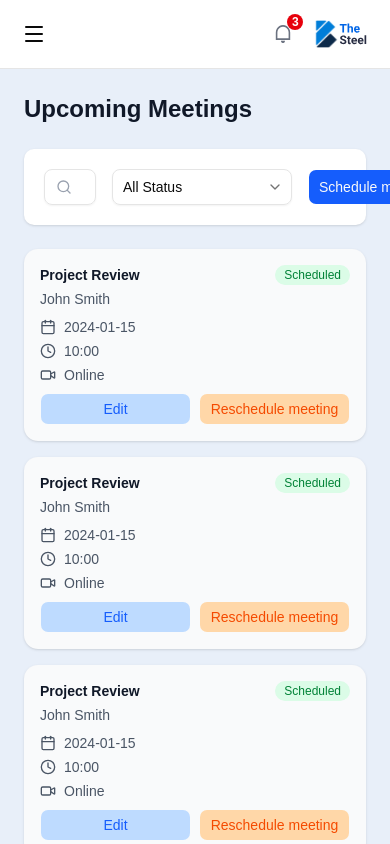
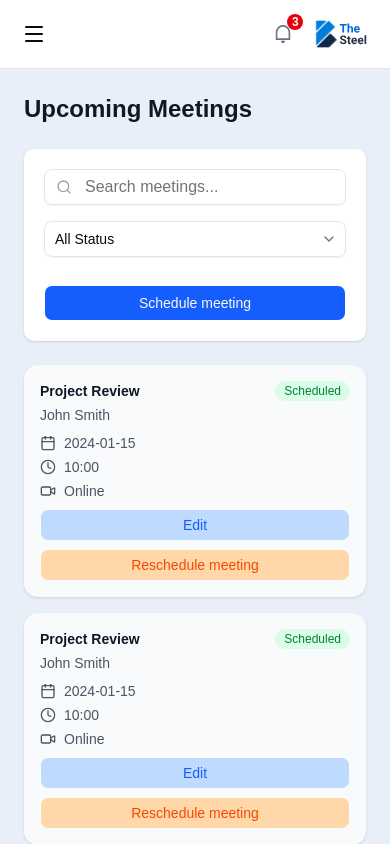
Before and after one commit to react6-flyweis/the-steel-admin, a React (Vite) app: page /customers/meetings in a window 390 px wide. Built offline with nearby package versions, Linux system fonts and the light colour scheme.

Commit message:
fix: enhance layout and responsiveness in meetings and schedule meeting pages

```diff
--- a/src/pages/customers/meetings.tsx
+++ b/src/pages/customers/meetings.tsx
@@ -138,25 +138,25 @@ export default function Meetings() {
   return (
     <div className="p-6 space-y-6">
       {/* Header */}
-      <div className="flex items-center justify-between">
+      <div className="flex flex-col sm:flex-row items-start sm:items-center justify-between gap-4">
         <h1 className="text-2xl font-bold text-gray-900">Upcoming Meetings</h1>
       </div>
 
       {/* Search and Filters */}
-      <div className="flex  items-center gap-4 bg-white p-5 rounded-lg shadow">
-        <div className="flex flex-1 gap-4">
-          <div className="relative flex-1 max-w-sm">
+      <div className="flex flex-col sm:flex-row items-start sm:items-center gap-4 bg-white p-5 rounded-lg shadow">
+        <div className="flex flex-col sm:flex-row flex-1 gap-4 w-full">
+          <div className="relative flex-1 w-full sm:max-w-sm">
             <Search className="absolute left-3 top-1/2 -translate-y-1/2 h-4 w-4 text-gray-400" />
             <Input
               placeholder="Search meetings..."
               value={searchQuery}
               onChange={(e) => setSearchQuery(e.target.value)}
-              className="pl-10"
+              className="pl-10 w-full"
             />
           </div>
 
           <Select value={statusFilter} onValueChange={setStatusFilter}>
-            <SelectTrigger className="w-45">
+            <SelectTrigger className="w-full sm:w-48">
               <SelectValue placeholder="All Status" />
             </SelectTrigger>
             <SelectContent>
@@ -168,7 +168,7 @@ export default function Meetings() {
         </div>
 
         <Button
-          className="bg-blue-600 hover:bg-blue-700"
+          className="bg-blue-600 hover:bg-blue-700 mt-3 sm:mt-0 w-full sm:w-auto"
           onClick={() => navigate("/customers/meetings/schedule")}
         >
           Schedule meeting
@@ -176,7 +176,7 @@ export default function Meetings() {
       </div>
 
       {/* Meetings Grid */}
-      <div className="grid grid-cols-1 md:grid-cols-2 lg:grid-cols-3 gap-4">
+      <div className="grid grid-cols-1 md:grid-cols-2 xl:grid-cols-3 gap-4">
         {filteredMeetings.map((meeting) => (
           <Card
             key={meeting.id}
@@ -212,11 +212,10 @@ export default function Meetings() {
             </div>
 
             {/* Action Buttons */}
-            <div className="flex gap-2">
+            <div className="flex flex-col sm:flex-row gap-2">
               <Button
-                // variant="outline"
                 size="sm"
-                className="flex-1 bg-blue-200 text-blue-600  hover:bg-blue-100 hover:text-blue-700"
+                className="w-full sm:flex-1 bg-blue-200 text-blue-600 hover:bg-blue-100 hover:text-blue-700"
                 onClick={() =>
                   navigate(`/customers/meetings/reschedule/${meeting.id}`)
                 }
@@ -224,9 +223,8 @@ export default function Meetings() {
                 Edit
               </Button>
               <Button
-                // variant="outline"
                 size="sm"
-                className="flex-1 bg-orange-200 text-orange-600  hover:bg-orange-100 hover:text-orange-700"
+                className="w-full sm:flex-1 bg-orange-200 text-orange-600 hover:bg-orange-100 hover:text-orange-700"
                 onClick={() =>
                   navigate(`/customers/meetings/reschedule/${meeting.id}`)
                 }
--- a/src/pages/customers/schedule-meeting.tsx
+++ b/src/pages/customers/schedule-meeting.tsx
@@ -56,7 +56,7 @@ export default function ScheduleMeeting() {
   };
 
   return (
-    <div className="p-6 max-w-4xl">
+    <div className="p-4 sm:p-6 max-w-4xl mx-auto w-full">
       {/* Header */}
       <div className="flex items-center gap-3 mb-6">
         <Button
@@ -74,12 +74,12 @@ export default function ScheduleMeeting() {
       </div>
 
       <form onSubmit={handleSubmit(onSubmit)} className="space-y-6">
-        <div className="bg-white rounded-lg p-6 shadow space-y-5">
+        <div className="bg-white rounded-lg p-4 sm:p-6 shadow space-y-5">
           <h3 className="text-base font-semibold text-gray-900">
             Meeting Details
           </h3>
 
-          <div className="grid grid-cols-2 gap-4">
+          <div className="grid grid-cols-1 sm:grid-cols-2 gap-4">
             {/* Select a client */}
             <div className="space-y-2">
               <Label htmlFor="client">
@@ -162,7 +162,7 @@ export default function ScheduleMeeting() {
             {/* Meeting mode */}
             <div className="space-y-2">
               <Label>Meeting mode</Label>
-              <div className="flex items-center gap-6 pt-2">
+              <div className="flex flex-col sm:flex-row items-start sm:items-center gap-3 pt-2">
                 <label className="flex items-center gap-2 cursor-pointer">
                   <input
                     type="radio"
@@ -215,16 +215,19 @@ export default function ScheduleMeeting() {
         </div>
 
         {/* Action Buttons */}
-        <div className="flex justify-end gap-3">
+        <div className="flex flex-col-reverse sm:flex-row justify-end gap-3">
           <Button
             type="button"
             variant="outline"
-            onClick={() => navigate("/customer-meetings")}
-            className="px-6"
+            onClick={() => navigate("/customers/meetings")}
+            className="w-full sm:w-auto px-6"
           >
             Cancel
           </Button>
-          <Button type="submit" className="bg-blue-600 hover:bg-blue-700 px-6">
+          <Button
+            type="submit"
+            className="bg-blue-600 hover:bg-blue-700 w-full sm:w-auto px-6"
+          >
             Schedule meeting
           </Button>
         </div>
```
